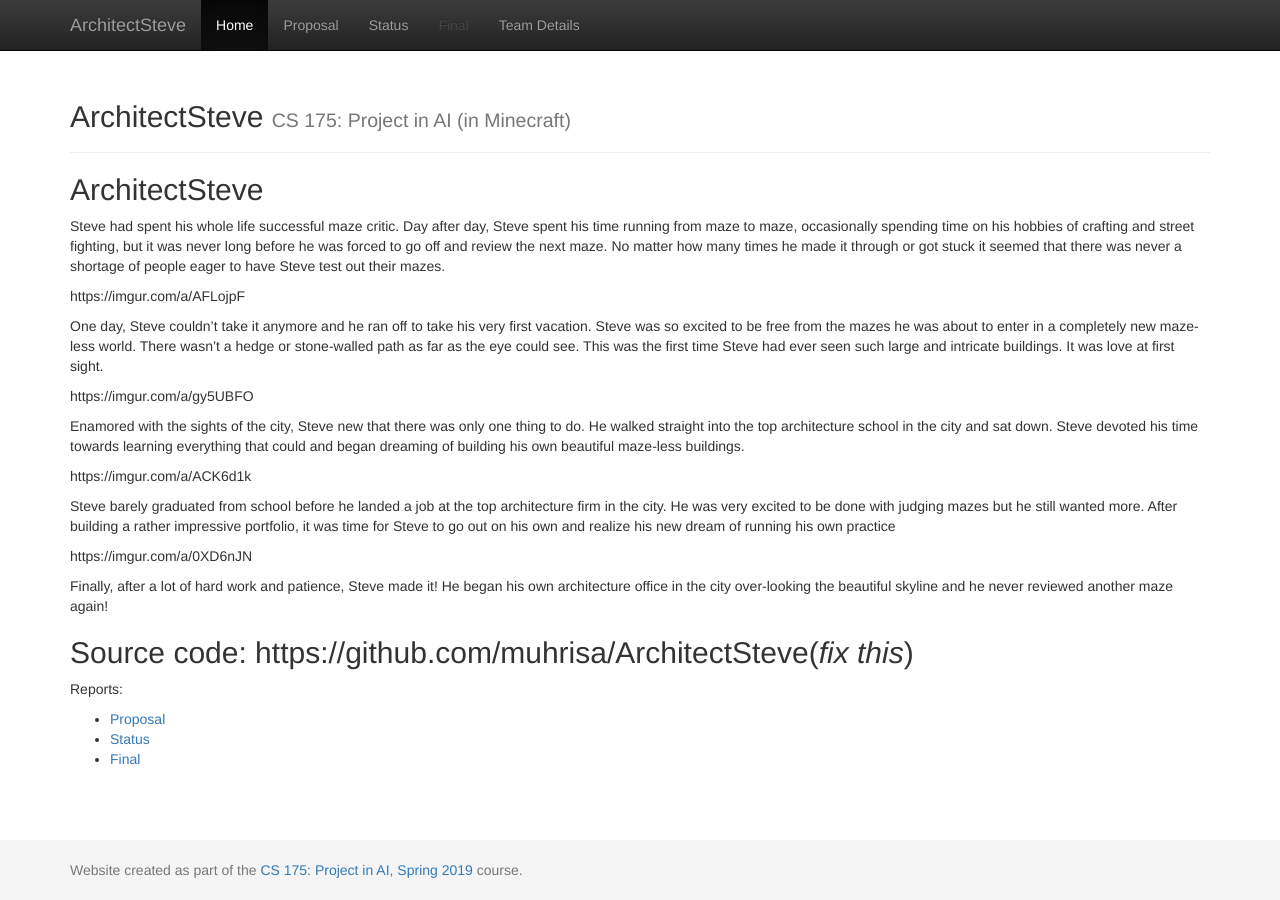
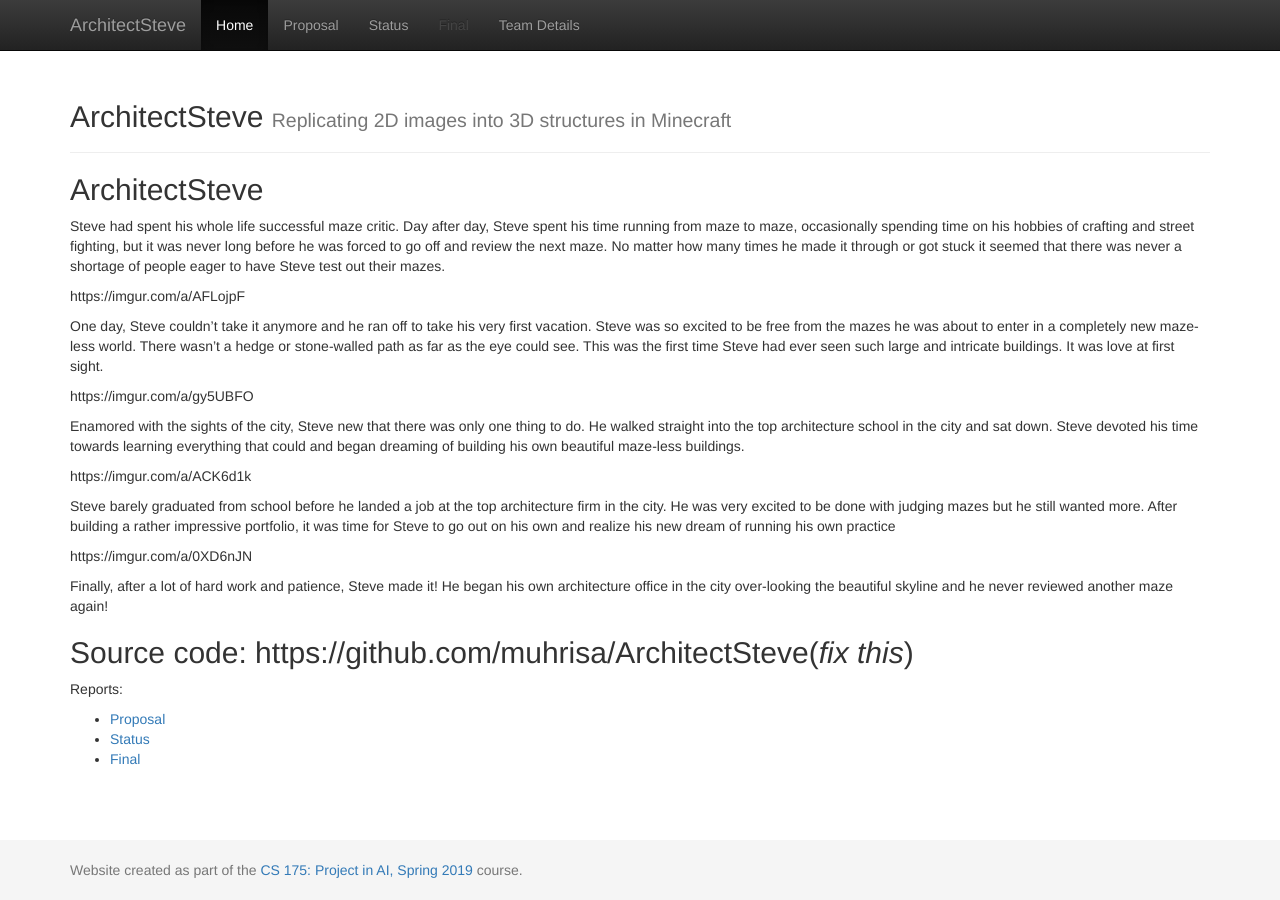
Before and after one commit to giallonotte/ArchitectSteve, a Jekyll site: the page built from docs/index.md, in a window 1280 px wide. Built offline with Jekyll 4.4.1, drawn with Linux system fonts in a browser that asks for light colours.

Commit message:
Update _config.yml

```diff
--- a/docs/_config.yml
+++ b/docs/_config.yml
@@ -2,7 +2,7 @@
 # site.title
 
 title:    'ArchitectSteve'
-subtitle: 'CS 175: Project in AI (in Minecraft)'
+subtitle: 'Replicating 2D images into 3D structures in Minecraft'
 
 
 #########################
```
